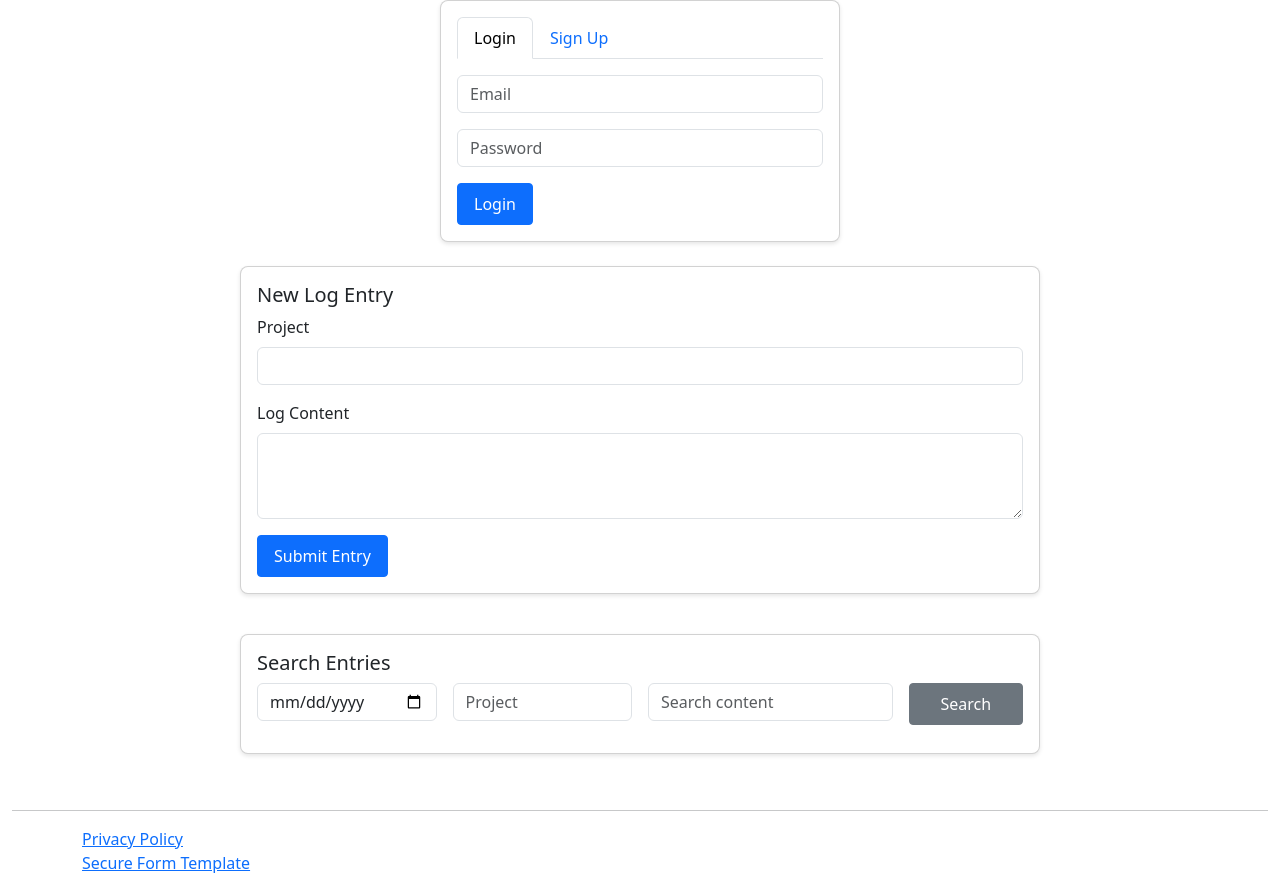
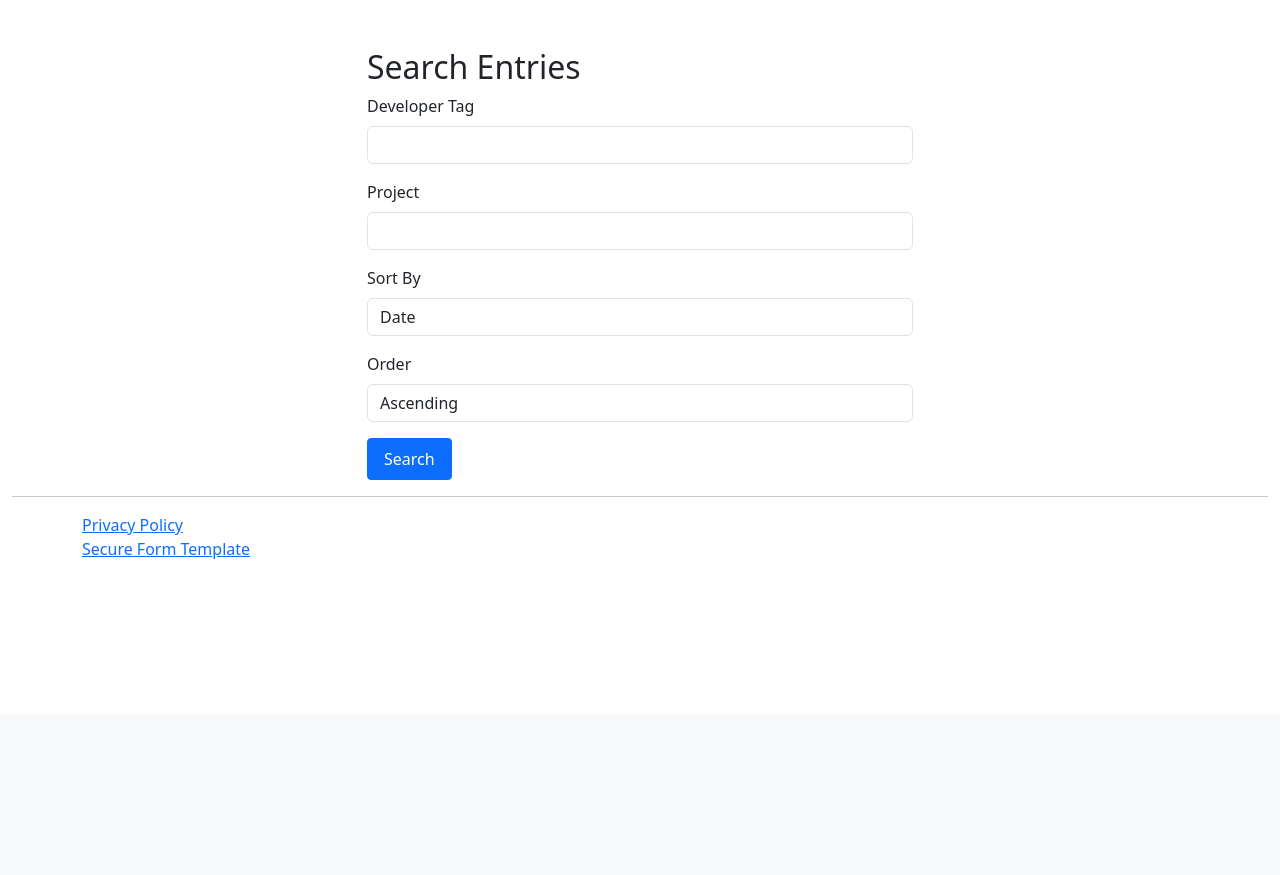
Before and after one commit to TempeHS/2025SE_Elliott.P_HSC, a Flask app: page / in a window 1280 px wide. Shown: the part 86-961 px from the top of the page. After the commit the page ends 645 px from the top, so only its background shows below. Run offline with Flask 3, Linux system fonts and the light colour scheme; the visitor is signed in with stand-in values (Sample User, id 1); some libraries are stand-ins or nearby versions.

Commit message:
used ai to code review, added a whole lot of session stuff that is very finicky, needs thurough testing, ned to develop [enetration testing, additionally realised that i didnt implement the searching by developer, so i need to add deveoper tags, this is added to limited effect

```diff
--- a/main.py
+++ b/main.py
@@ -50,15 +50,6 @@ def signup():
     print("serving signup")
     return render_template('signup.html')
 
-@app.route('/dashboard')
-def dashboard():
-    print("dashboard accessed")
-    if not check_auth():
-        print("auth needed -> login")
-        return redirect('/login')
-    print("serving dashboard")
-    return render_template('index.html')
-
 @app.before_request
 def log_request():
     print(f"req: {request.method} {request.url} from {request.remote_addr}")
--- a/static/js/auth.js
+++ b/static/js/auth.js
@@ -2,183 +2,110 @@ export class Auth {
     constructor() {
         this.setupUI();
         this.bindEvents();
-        this.checkAuthStatus();
         this.csrfToken = document.querySelector('meta[name="csrf-token"]').content;
     }
 
     setupUI() {
         const authSection = document.getElementById('authSection');
         if (!authSection) return;
-
-        authSection.innerHTML = `
-            <div class="card">
-                <div class="card-body">
-                    <ul class="nav nav-tabs" role="tablist">
-                        <li class="nav-item">
-                            <a class="nav-link active" data-bs-toggle="tab" href="#login">Login</a>
-                        </li>
-                        <li class="nav-item">
-                            <a class="nav-link" data-bs-toggle="tab" href="#signup">Sign Up</a>
-                        </li>
-                    </ul>
-                    <div class="tab-content mt-3">
-                        <div class="tab-pane fade show active" id="login">
-                            <form id="loginForm">
-                                <div class="mb-3">
-                                    <input type="email" class="form-control" name="email" placeholder="Email" required>
-                                </div>
-                                <div class="mb-3">
-                                    <input type="password" class="form-control" name="password" placeholder="Password" required>
-                                </div>
-                                <div id="loginError" class="alert alert-danger d-none"></div>
-                                <button type="submit" class="btn btn-primary">Login</button>
-                            </form>
-                        </div>
-                        <div class="tab-pane fade" id="signup">
-                            <form id="signupForm">
-                                <div class="mb-3">
-                                    <input type="email" class="form-control" name="email" placeholder="Email" required>
-                                </div>
-                                <div class="mb-3">
-                                    <input type="password" class="form-control" name="password" placeholder="Password" required>
-                                </div>
-                                <div id="signupError" class="alert alert-danger d-none"></div>
-                                <button type="submit" class="btn btn-primary">Sign Up</button>
-                            </form>
-                        </div>
-                    </div>
-                </div>
-            </div>
-        `;
     }
 
     bindEvents() {
         const loginForm = document.getElementById('loginForm');
         const signupForm = document.getElementById('signupForm');
+        const searchForm = document.getElementById('searchForm');
 
         if (loginForm) {
-            loginForm.addEventListener('submit', async (e) => {
-                e.preventDefault();
-                await this.login(e.target);
+            loginForm.addEventListener('submit', async (event) => {
+                event.preventDefault();
+                await this.login(new FormData(loginForm));
             });
         }
 
         if (signupForm) {
-            signupForm.addEventListener('submit', async (e) => {
-                e.preventDefault();
-                await this.signup(e.target);
+            signupForm.addEventListener('submit', async (event) => {
+                event.preventDefault();
+                await this.signup(new FormData(signupForm));
+            });
+        }
+
+        if (searchForm) {
+            searchForm.addEventListener('submit', async (event) => {
+                event.preventDefault();
+                await this.searchEntries(new FormData(searchForm));
             });
         }
     }
 
     async login(form) {
-        const formData = {
-            email: form.querySelector('input[name="email"]').value,
-            password: form.querySelector('input[name="password"]').value
-        };
-
-        try {
         const response = await fetch('/api/auth/login', {
             method: 'POST',
             headers: {
-                    'Content-Type': 'application/json',
-                    'X-CSRFToken': this.csrfToken
+                'X-CSRFToken': this.csrfToken,
+                'Accept': 'application/json',
+                'Content-Type': 'application/json'
             },
-                body: JSON.stringify(formData)
+            body: JSON.stringify(Object.fromEntries(form))
         });
-
         const data = await response.json();
-
         if (response.ok) {
-                localStorage.setItem('userEmail', formData.email);
-                window.location.href = '/dashboard';
+            window.location.href = '/';
         } else {
-                const errorDiv = document.getElementById('loginError');
-                errorDiv.textContent = data.error || 'Login failed';
-                errorDiv.classList.remove('d-none');
-            }
-        } catch (error) {
-            console.error('Login error:', error);
-            const errorDiv = document.getElementById('loginError');
-            errorDiv.textContent = 'Network error occurred';
-            errorDiv.classList.remove('d-none');
+            console.error(data.error);
         }
     }
 
     async signup(form) {
-        const formData = {
-            email: form.querySelector('input[name="email"]').value,
-            password: form.querySelector('input[name="password"]').value
-        };
-
-        try {
         const response = await fetch('/api/auth/signup', {
             method: 'POST',
             headers: {
-                    'Content-Type': 'application/json',
-                    'X-CSRFToken': this.csrfToken
+                'X-CSRFToken': this.csrfToken,
+                'Accept': 'application/json',
+                'Content-Type': 'application/json'
             },
-                body: JSON.stringify(formData)
+            body: JSON.stringify(Object.fromEntries(form))
         });
-
         const data = await response.json();
-
         if (response.ok) {
-                localStorage.setItem('userEmail', formData.email);
-                window.location.href = '/dashboard';
+            window.location.href = '/';
         } else {
-                const errorDiv = document.getElementById('signupError');
-                errorDiv.textContent = data.error || 'Signup failed';
-                errorDiv.classList.remove('d-none');
-            }
-        } catch (error) {
-            console.error('Signup error:', error);
-            const errorDiv = document.getElementById('signupError');
-            errorDiv.textContent = 'Network error occurred';
-            errorDiv.classList.remove('d-none');
+            console.error(data.error);
         }
     }
 
-    async checkAuthStatus() {
-        try {
-            const response = await fetch('/api/auth/user');
+    async searchEntries(form) {
+        const params = new URLSearchParams(Object.fromEntries(form));
+        const response = await fetch(`/api/entries/search?${params.toString()}`, {
+            method: 'GET',
+            headers: {
+                'Accept': 'application/json',
+                'Content-Type': 'application/json'
+            }
+        });
         const data = await response.json();
-
-            if (data.authenticated) {
-                this.updateUIForAuthenticatedUser(data);
-            }
-        } catch (error) {
-            console.error('Auth check error:', error);
+        if (response.ok) {
+            this.displayResults(data);
+        } else {
+            console.error(data.error);
         }
     }
 
-    updateUIForAuthenticatedUser(data) {
-        const userInfo = document.getElementById('userInfo');
-        if (userInfo) {
-            userInfo.innerHTML = `
-                <span class="text-light">${data.email}</span>
-                <button class="btn btn-outline-light ms-2" onclick="logout()">Logout</button>
+    displayResults(entries) {
+        const resultsDiv = document.getElementById('results');
+        resultsDiv.innerHTML = '';
+        entries.forEach(entry => {
+            const entryDiv = document.createElement('div');
+            entryDiv.className = 'entry';
+            entryDiv.innerHTML = `
+                <h3>${entry.project}</h3>
+                <p>${entry.date}</p>
+                <p>${entry.developer_tag}</p>
             `;
+            resultsDiv.appendChild(entryDiv);
+        });
     }
 }
 
-    static async logout() {
-        try {
-            const response = await fetch('/api/auth/logout', {
-                method: 'POST',
-                headers: {
-                    'X-CSRFToken': document.querySelector('meta[name="csrf-token"]').content
-                }
+document.addEventListener('DOMContentLoaded', () => {
+    new Auth();
 });
-
-            if (response.ok) {
-                localStorage.removeItem('userEmail');
-                window.location.href = '/login';
-            }
-        } catch (error) {
-            console.error('Logout error:', error);
-        }
-    }
-}
-
-window.logout = Auth.logout;
--- a/templates/index.html
+++ b/templates/index.html
@@ -24,11 +24,39 @@
 {% endblock %}
 
 {% block content %}
-<div id="authSection" class="mb-4"></div>
-<div id="logEntries"></div>
-
-<script type="module">
-    import { Auth } from '/static/js/auth.js';
-    new Auth();
-</script>
+<div class="container mt-5">
+    <div class="row justify-content-center">
+        <div class="col-md-6">
+            <div id="searchSection">
+                <form id="searchForm" method="GET">
+                    <h2>Search Entries</h2>
+                    <div class="mb-3">
+                        <label for="developerTag" class="form-label">Developer Tag</label>
+                        <input type="text" class="form-control" id="developerTag" name="developer_tag">
+                    </div>
+                    <div class="mb-3">
+                        <label for="project" class="form-label">Project</label>
+                        <input type="text" class="form-control" id="project" name="project">
+                    </div>
+                    <div class="mb-3">
+                        <label for="sortBy" class="form-label">Sort By</label>
+                        <select class="form-control" id="sortBy" name="sort_by">
+                            <option value="date">Date</option>
+                            <option value="project">Project</option>
+                        </select>
+                    </div>
+                    <div class="mb-3">
+                        <label for="order" class="form-label">Order</label>
+                        <select class="form-control" id="order" name="order">
+                            <option value="asc">Ascending</option>
+                            <option value="desc">Descending</option>
+                        </select>
+                    </div>
+                    <button type="submit" class="btn btn-primary">Search</button>
+                </form>
+                <div id="results"></div>
+            </div>
+        </div>
+    </div>
+</div>
 {% endblock %}
```
Also changed, not shown: api/auth.py (+27 -43 lines), models/__init__.py (+12 -3 lines), templates/login.html (+15 -1 lines), templates/signup.html (added, +29 -0 lines), api/entries.py (line endings or trailing spaces). Lines whose indentation alone changed are shown as unchanged.
